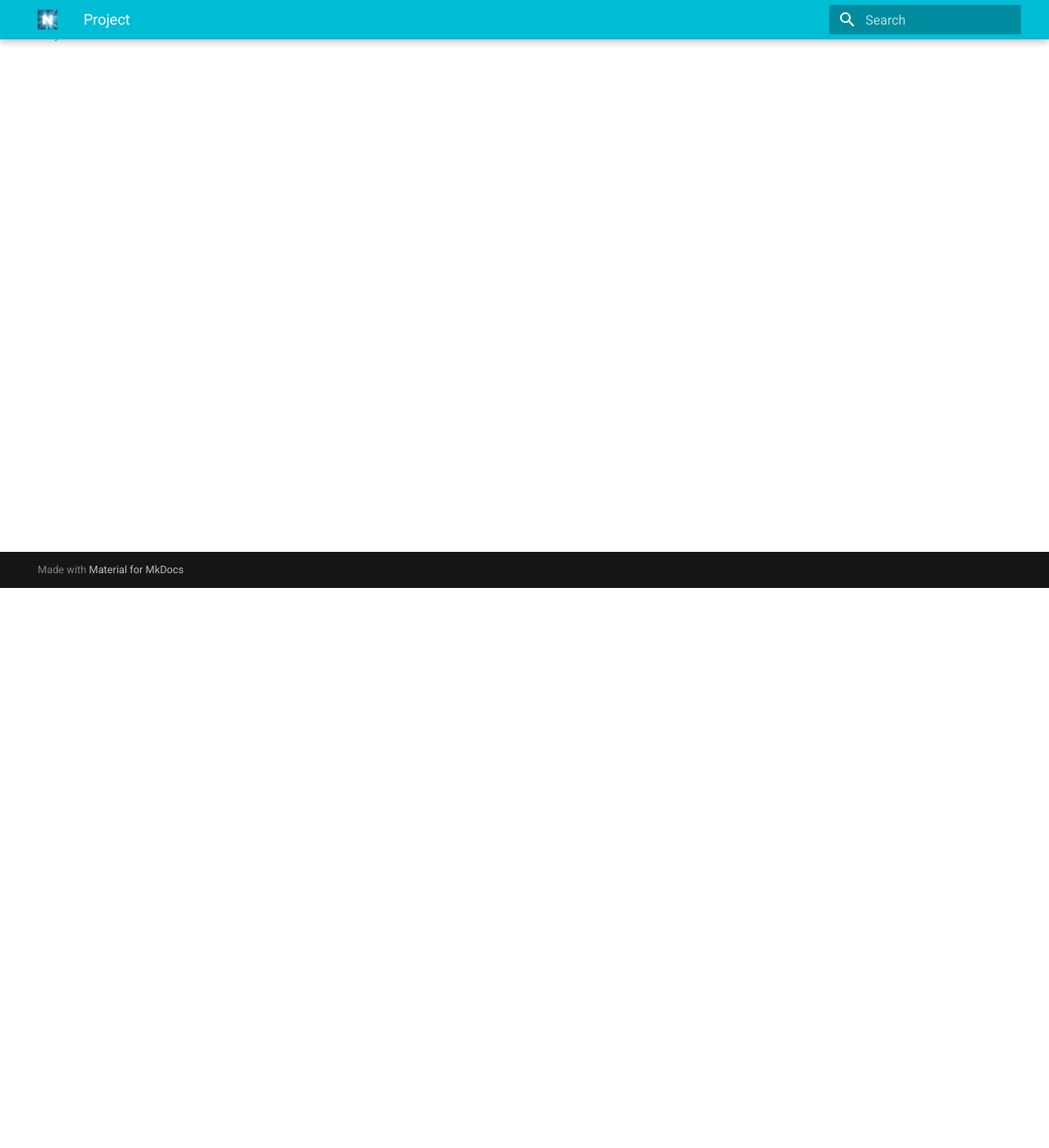
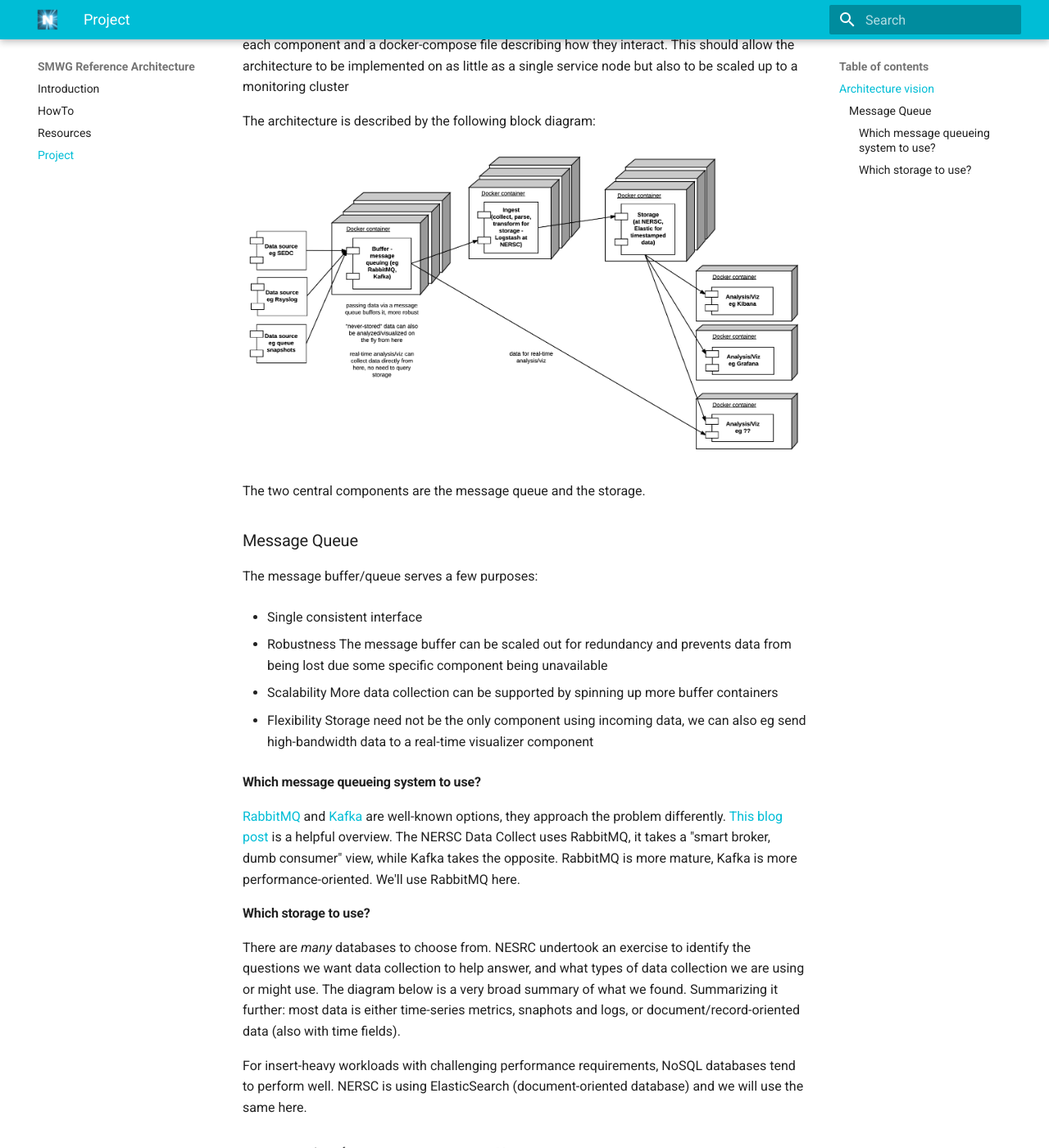
Before and after one commit to NERSC/SMWG-reference-arch, an MkDocs documentation site: the page built from docs/project/index.md, in a window 1280 px wide and 1400 px high, scrolled down 683 px. Shown: the whole window at 82% size. Built offline with MkDocs 1.6.1 and Material for MkDocs 9.7.7, drawn with Linux system fonts in a browser that asks for light colours; old or Windows-style settings are respelled for this version of MkDocs.

Commit message:
Add some project notes and reference diagrams

```diff
--- a/docs/project/index.md
+++ b/docs/project/index.md
@@ -16,3 +16,58 @@ Things we need to establish are:
 - What constraints should we consider?
   i.e. what is a reasonable minimum commitment of hardware or software for the
   reference architecture to require?
+
+## Architecture vision
+
+The architecture is based on NERSC's Data Collect, and we plan to create
+DockerFiles describing each component and a docker-compose file describing how
+they interact. This should allow the architecture to be implemented on as
+little as a single service node but also to be scaled up to a monitoring
+cluster
+
+The architecture is described by the following block diagram:
+
+![reference_architecture.png](../resources/reference_architecture.png "Block diagram of reference architecture for monitoring")
+
+The two central components are the message queue and the storage.
+
+### Message Queue
+
+The message buffer/queue serves a few purposes:
+
+- Single consistent interface
+
+- Robustness
+  The message buffer can be scaled out for redundancy and prevents data from
+  being lost due some specific component being unavailable
+
+- Scalability
+  More data collection can be supported by spinning up more buffer containers
+
+- Flexibility
+  Storage need not be the only component using incoming data, we can also eg
+  send high-bandwidth data to a real-time visualizer component
+
+#### Which message queueing system to use?
+
+[RabbitMQ](https://www.rabbitmq.com/) and [Kafka](https://kafka.apache.org/)
+are well-known options, they approach the problem differently.
+[This blog post](https://content.pivotal.io/blog/understanding-when-to-use-rabbitmq-or-apache-kafka)
+is a helpful overview. The NERSC Data Collect uses RabbitMQ, it takes a "smart
+broker, dumb consumer" view, while Kafka takes the opposite. RabbitMQ is more
+mature, Kafka is more performance-oriented. We'll use RabbitMQ here.
+
+#### Which storage to use?
+
+There are *many* databases to choose from. NESRC undertook an exercise to
+identify the questions we want data collection to help answer, and what types
+of data collection we are using or might use. The diagram below is a very broad
+summary of what we found. Summarizing it further: most data is either
+time-series metrics, snaphots and logs, or document/record-oriented data (also
+with time fields).
+
+For insert-heavy workloads with challenging performance requirements, NoSQL
+databases tend to perform well. NERSC is using ElasticSearch (document-oriented
+database) and we will use the same here.
+
+![collection_summary.png](../resources/collection_summary.png "Data collection needed to support different types of questions")
```
Also changed, not shown: docs/resources/collection_summary.png (added), docs/resources/reference_architecture.png (added).
